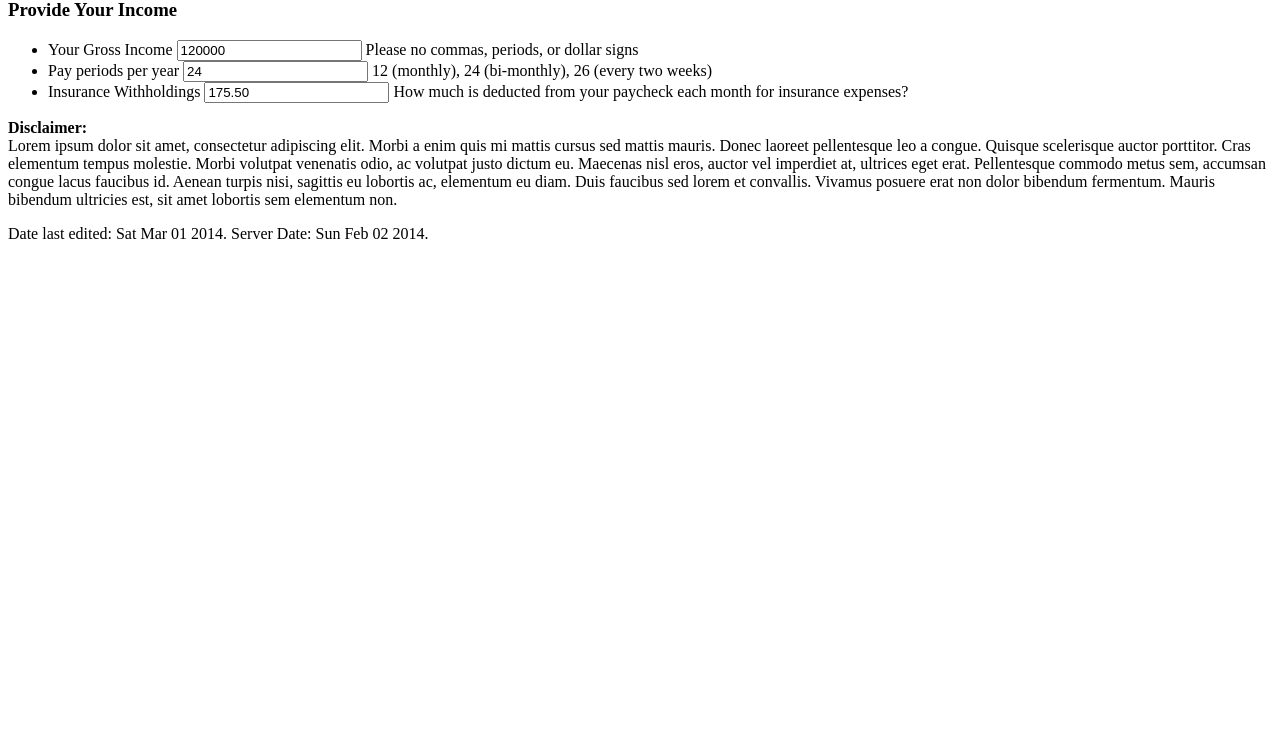
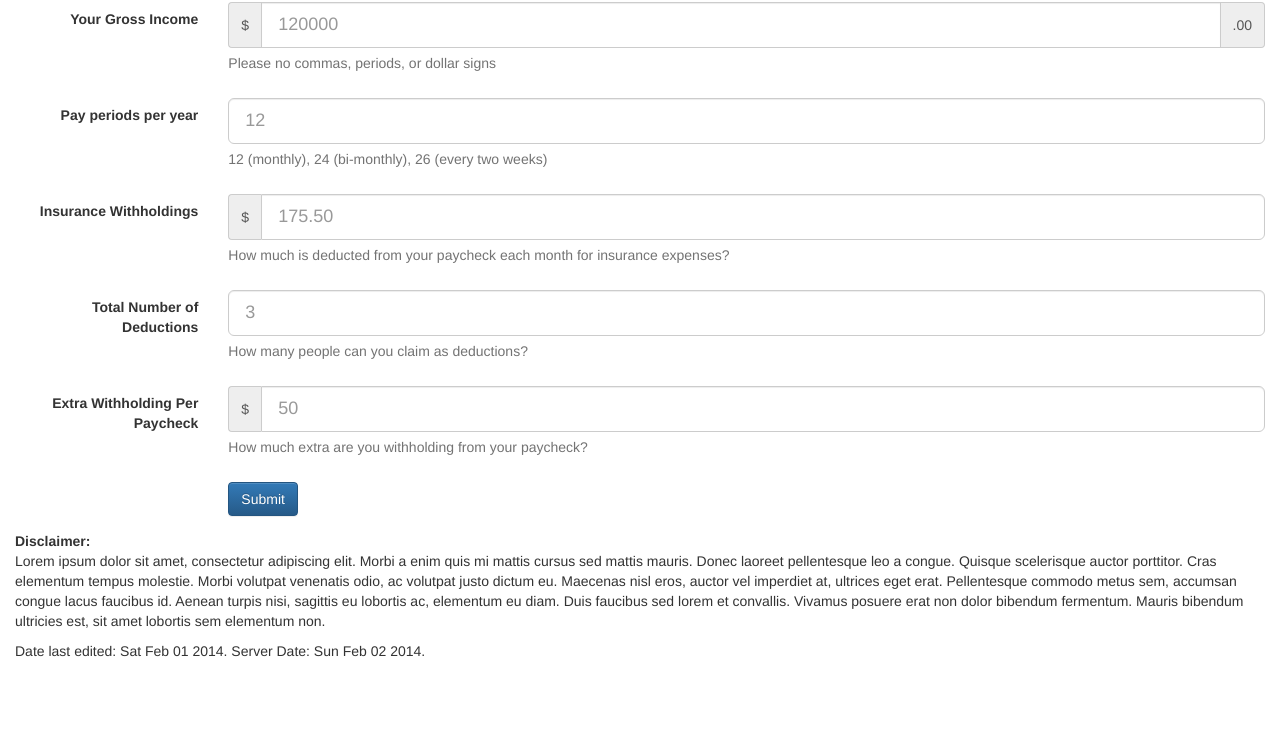
Before and after one commit to ritcheyer/withholdings, a plain HTML site: page index.html in a window 1280 px wide. Shown: the part 68-800 px from the top of the page. Drawn offline with nearby package versions, Linux system fonts and the light colour scheme.

Commit message:
initial development for the federal tax set up

```diff
--- a/assets/js/scripts-min.js
+++ b/assets/js/scripts-min.js
@@ -1 +1 @@
-(function(e){var t=new Date(2014,2,1,0,0,0),n=new Date;e('#footer [data-time="last-edited"]').text(t.toDateString());e('#footer [data-time="server"]').text(n.toDateString())})(jQuery);
+(function(e){function r(e,t){var n=e/t;return n}function i(e,t,n,r){var i=e-r*n-t*n;return i}function s(e,t){var n=e/t;return n}function o(e){var t,n=423.45,r=3427,i=.25;t=n+(e-r)*i;return t}var t=new Date(2014,1,1,0,0,0),n=new Date;e('#footer [data-time="last-edited"]').text(t.toDateString());e('#footer [data-time="server"]').text(n.toDateString());e(".form-group").on("click",'[data-action="submit-query"]',function(t){t.preventDefault();var n=e(".form-group input"),u=e(n[0]),a=e(n[1]),f=e(n[2]),l=e(n[3]),c=e(n[4]),h=r(u.val(),a.val()),p=i(u.val(),f.val(),a.val(),c.val()),d=s(p,a.val()),v=o(d);console.log("Amount Per Paycheck Before Tax: "+h);console.log("Total Taxable Income: "+p);console.log("Amount Per Paycheck After Tax: "+d);console.log("Total Federal Withholding: "+v)})})(jQuery);
--- a/assets/js/scripts.js
+++ b/assets/js/scripts.js
@@ -1,14 +1,69 @@
 (function($) {
 
-	// Display last edited date and today's date (today's date is based on the server's location)
+	/*
+	 * Display last edited date and today's date (today's date is based on the server's location)
+	 * Jan = 0, Dec = 11
+	 */
 
-	var lastEdited = new Date(2014, 2, 1, 0, 0, 0);
+	var lastEdited = new Date(2014, 1, 1, 0, 0, 0); // Feb 1, 2014
 	var serverDate = new Date();
 
 	$( '#footer [data-time="last-edited"]' ).text(  lastEdited.toDateString() );
 	$( '#footer [data-time="server"]' ).text(  serverDate.toDateString() );
 
+	$('.form-group').on('click', '[data-action="submit-query"]', function(e){
+		e.preventDefault();
+
+		// prevent additional DOM traversals by grabbing all the inputs, and
+		// storing them in an array. Perform lookups based on the form arrays
+		var formElements     = $('.form-group input'),
+			grossIncome      = $(formElements[0]),
+			payPeriods       = $(formElements[1]),
+			insurance        = $(formElements[2]),
+			deductions       = $(formElements[3]),
+			extraWithholding = $(formElements[4]);
+
+		var amountPerPaycheckBeforeTax    = getAmountPerPaycheckBeforeTax(grossIncome.val(), payPeriods.val());
+		var taxableIncome                 = getTaxableIncome(grossIncome.val(), insurance.val(), payPeriods.val(), extraWithholding.val());
+		var amountPerPaycheckAfterTax     = getAmountPerPaycheckAfterTax(taxableIncome, payPeriods.val());
+		var federalWithholdingPerPaycheck = getFederalWithholdingPerPaycheck(amountPerPaycheckAfterTax);
 
 
+		console.log('Amount Per Paycheck Before Tax: ' + amountPerPaycheckBeforeTax);
+		console.log('Total Taxable Income: ' + taxableIncome);
+		console.log('Amount Per Paycheck After Tax: ' + amountPerPaycheckAfterTax);
+		console.log('Total Federal Withholding: ' + federalWithholdingPerPaycheck);
+
+
+	});
+
+	// Gross pay period amount
+	function getAmountPerPaycheckBeforeTax ( income, periods ) {
+		var value = income / periods;
+		return value;
+	}
+
+	// Get the yearly taxable income
+	function getTaxableIncome ( income, insurance, periods, withholding ) {
+		var value = income - ( withholding * periods ) - ( insurance * periods );
+		return value;
+	}
+
+	// Get the taxable income per pay period
+	function getAmountPerPaycheckAfterTax ( income, periods ) {
+		var value = income / periods;
+		return value;
+	}
+
+	function getFederalWithholdingPerPaycheck ( taxableIncome ) {
+		var value,
+			val1 = 423.45,
+			val2 = 3427.00,
+			taxBracket = .25;
+
+		value = val1 + ((taxableIncome - val2) * taxBracket);
+
+		return value;
+	}
 
 })(jQuery);
--- a/index.html
+++ b/index.html
@@ -4,54 +4,94 @@
 	<head>
 		<meta charset="utf-8">
 		<title>Monthly Payment Calculator</title>
+		<meta name="description" content="Calculate your paycheck based on what you earn">
 
-		<meta name="description" content="">
 		<meta name="viewport" content="width=device-width">
 		<meta http-equiv="X-UA-Compatible" content="IE=edge,chrome=1">
-		<meta name="apple-mobile-web-app-capable" content="yes">
-		<meta name="apple-mobile-web-app-title" content="">
-		<meta name="msapplication-TileImage" content="/assets/img/touch-icon-ipad-144.png">
+		<!-- <meta name="apple-mobile-web-app-capable" content="yes"> -->
+		<!-- <meta name="apple-mobile-web-app-title" content=""> -->
+		<!-- <meta name="msapplication-TileImage" content="/assets/img/touch-icon-ipad-144.png"> -->
 
+		<link rel="author" href="/humans.txt">
 		<link rel="stylesheet" href="/assets/css/base.css" type="text/css">
 
-<!--		<link rel="shortcut icon" href="/assets/img/favicon.ico">  Standard Favicon -->
-<!--		<link rel="shortcut icon" href="/assets/img/favicon.png"> Standard Favicon -->
-<!--		<link rel="apple-touch-icon-precomposed" sizes="57x57"   href="/assets/img/touch-icon-iphone-114.png">   57x57  (precomposed) for iPhone 3GS, 2011 iPod Touch and older Android devices -->
-<!--		<link rel="apple-touch-icon-precomposed" sizes="72x72"   href="/assets/img/touch-icon-ipad-144.png">     72x72  (precomposed) for 1st generation iPad, iPad 2 and iPad mini -->
-<!--		<link rel="apple-touch-icon-precomposed" sizes="114x114" href="/assets/img/touch-icon-iphone-114.png">  114x114 (precomposed) for iPhone 4, 4S, 5 and 2012 iPod Touch -->
-<!--		<link rel="apple-touch-icon-precomposed" sizes="144x144" href="/assets/img/touch-icon-ipad-144.png">    144x144 (precomposed) for iPad 3rd and 4th generation -->
+		<!-- Latest compiled and minified CSS -->
+		<link rel="stylesheet" href="//netdna.bootstrapcdn.com/bootstrap/3.1.0/css/bootstrap.min.css">
 
-		<!--[if lt IE 9]><script src="http://html5shim.googlecode.com/svn/trunk/html5.js"></script><![endif]-->
+		<!-- Optional theme -->
+		<link rel="stylesheet" href="//netdna.bootstrapcdn.com/bootstrap/3.1.0/css/bootstrap-theme.min.css">
 
+		<!-- <link rel="shortcut icon" href="/assets/img/favicon.ico">  Standard Favicon -->
+		<!-- <link rel="shortcut icon" href="/assets/img/favicon.png"> Standard Favicon -->
+		<!-- <link rel="apple-touch-icon-precomposed" sizes="57x57"   href="/assets/img/touch-icon-iphone-114.png">   57x57  (precomposed) for iPhone 3GS, 2011 iPod Touch and older Android devices -->
+		<!-- <link rel="apple-touch-icon-precomposed" sizes="72x72"   href="/assets/img/touch-icon-ipad-144.png">     72x72  (precomposed) for 1st generation iPad, iPad 2 and iPad mini -->
+		<!-- <link rel="apple-touch-icon-precomposed" sizes="114x114" href="/assets/img/touch-icon-iphone-114.png">  114x114 (precomposed) for iPhone 4, 4S, 5 and 2012 iPod Touch -->
+		<!-- <link rel="apple-touch-icon-precomposed" sizes="144x144" href="/assets/img/touch-icon-ipad-144.png">    144x144 (precomposed) for iPad 3rd and 4th generation -->
 
+		<!--[if lt IE 9]>
+			<script src="http://html5shim.googlecode.com/svn/trunk/html5.js"></script>
+	    	<script src="https://oss.maxcdn.com/libs/respond.js/1.4.2/respond.min.js"></script>
+		<![endif]-->
 	</head>
 	<body>
-		<section class="main-content">
+		<section class="main-content container-fluid">
 			<header id="main-header" class="header">
 				<h1>Monthly Withholdings Calculator</h1>
 			</header>
 			<nav id="main-nav" class="nav"></nav>
 			<div class="content-contain">
 				<section id="primary" class="primary-column">
-					<h1>Provide Your Income</h1>
-					<form action="#" method="get">
-						<ul>
-							<li class="field">
-								<label for="gross-income">Your Gross Income</label>
-								<input type="text" id="gross-income" name="gross-income" placeholder="120000" value="120000">
-								<span class="helper-text">Please no commas, periods, or dollar signs</span>
-							</li>
-							<li class="field">
-								<label for="pay-periods">Pay periods per year</label>
-								<input type="number" id="pay-periods" name="pay-periods" placeholder="12" value="24">
-								<span class="helper-text">12 (monthly), 24 (bi-monthly), 26 (every two weeks)</span>
-							</li>
-							<li class="field">
-								<label for="insurance">Insurance Withholdings</label>
-								<input type="number" id="insurance" name="insurance" placeholder="175.50" value="175.50">
-								<span class="helper-text">How much is deducted from your paycheck each month for insurance expenses?</span>
-							</li>
-						</ul>
+					<form action="#" method="get" class="form-horizontal" role="form">
+						<div class="form-group">
+							<label for="gross-income" class="col-sm-2 control-label">Your Gross Income</label>
+							<div class="col-sm-10">
+								<div class="input-group">
+									<span class="input-group-addon">$</span>
+									<input type="number" id="gross-income" name="gross-income" placeholder="120000" value="" class="form-control input-lg">
+									<span class="input-group-addon">.00</span>
+								</div>
+								<span class="help-block">Please no commas, periods, or dollar signs</span>
+							</div>
+						</div>
+ 						<div class="form-group">
+							<label for="pay-periods" class="col-sm-2 control-label">Pay periods per year</label>
+							<div class="col-sm-10">
+								<input type="number" id="pay-periods" name="pay-periods" placeholder="12" value="" class="form-control input-lg">
+								<span class="help-block">12 (monthly), 24 (bi-monthly), 26 (every two weeks)</span>
+							</div>
+						</div>
+ 						<div class="form-group">
+							<label for="insurance" class="col-sm-2 control-label">Insurance Withholdings</label>
+							<div class="col-sm-10">
+								<div class="input-group">
+									<span class="input-group-addon">$</span>
+									<input type="number" id="insurance" name="insurance" placeholder="175.50" value="" class="form-control input-lg" step=".01" min="0">
+								</div>
+								<span class="help-block">How much is deducted from your paycheck each month for insurance expenses?</span>
+							</div>
+						</div>
+						<div class="form-group">
+							<label for="deductions" class="col-sm-2 control-label">Total Number of Deductions</label>
+							<div class="col-sm-10">
+								<input type="number" id="deductions" name="deductions" placeholder="3" value="" class="form-control input-lg">
+								<span class="help-block">How many people can you claim as deductions?</span>
+							</div>
+						</div>
+						<div class="form-group">
+							<label for="extra-withholding" class="col-sm-2 control-label">Extra Withholding Per Paycheck</label>
+							<div class="col-sm-10">
+								<div class="input-group">
+									<span class="input-group-addon">$</span>
+									<input type="number" id="extra-withholding" name="extra-withholding" placeholder="50" value="" step=".01" min="0" class="form-control input-lg">
+								</div>
+								<span class="help-block">How much extra are you withholding from your paycheck?</span>
+							</div>
+						</div>
+						<div class="form-group">
+							<div class="col-sm-offset-2 col-sm-10">
+						    	<button type="submit" class="btn btn-primary" data-action="submit-query">Submit</button>
+						    </div>
+						</div>
 					</form>
 				</section>
 				<aside id="secondary" class="secondary-column"></aside>
@@ -69,7 +109,10 @@
 		<script src="//code.jquery.com/jquery-2.1.0.min.js"></script>
 		<script>window.jQuery || document.write('<script src="/assets/js/jquery-2.1.0.min.js"><\/script>')</script>
 
-		<script src="/assets/js/scripts-min.js"></script>
+		<script src="/assets/js/scripts.js"></script>
+
+		<!-- Latest compiled and minified JavaScript -->
+		<script src="//netdna.bootstrapcdn.com/bootstrap/3.1.0/js/bootstrap.min.js"></script>
 
 		<script>
 			var _gaq=[['_setAccount','UA-XXXXXXXX'],['_trackPageview']];
```
